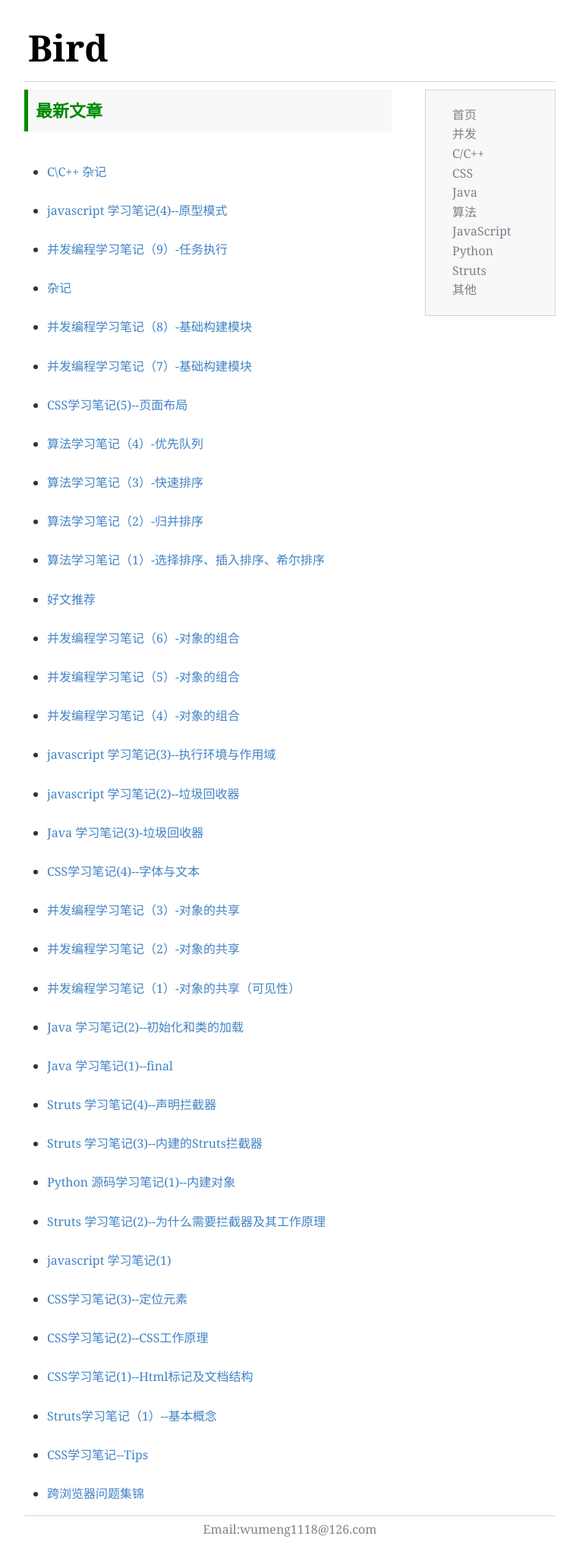
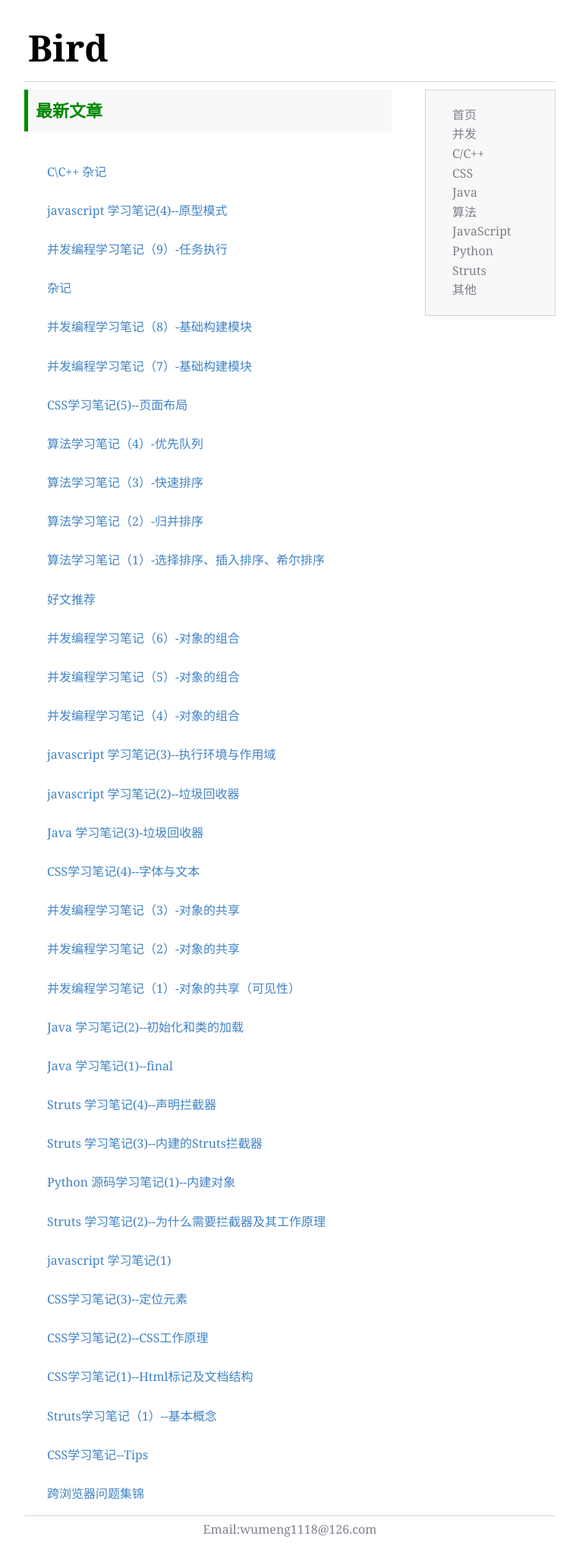
Before and after one commit to Qing-Shuang/Bird, a Jekyll site: the page built from index.html, in a window 1280 px wide. Shown: the whole page at 76% size, without its empty margins (258-1021 px from the left). Built offline with Jekyll 4.4.1, drawn with Linux system fonts in a browser that asks for light colours; Markdown is read by kramdown in place of the engine named in the settings; the list of posts is cut into pages by our own code.

Commit message:
Update layouts.css

```diff
--- a/css/layouts.css
+++ b/css/layouts.css
@@ -23,6 +23,11 @@
 
 #left{
   float:left;
+}
+
+#left li{
+  list-style:none;
+  /*border-bottom:1px solid #D4D5DA;*/
 }
 
 #right{
```
